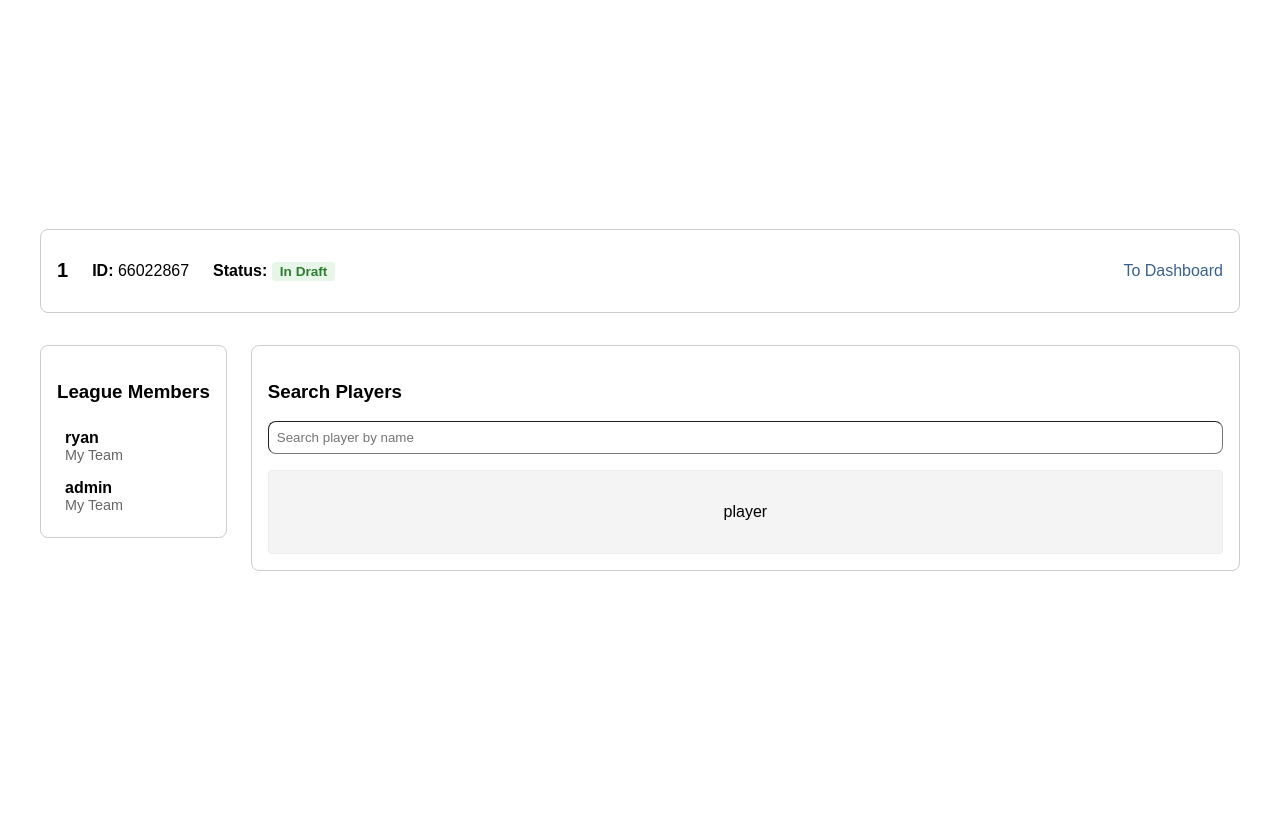
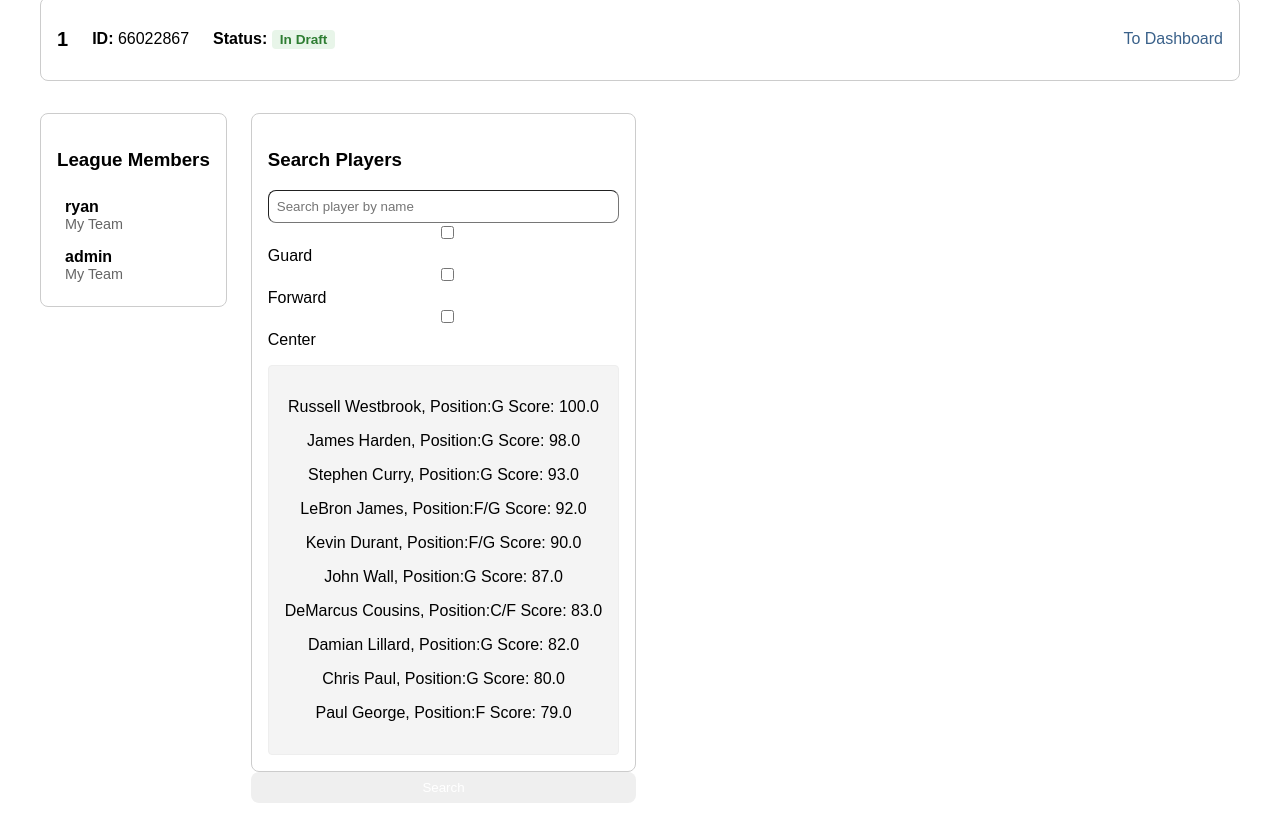
Before and after one commit to Bruno7333/CSCB20-Project, a Flask app: page /league/66022867 in a window 1280 px wide. Before the commit the page ends 571 px from the top, so only its background shows below. Run offline with Flask 3, Linux system fonts and the light colour scheme; a user stored in the database is signed in; data comes from the database, SQL or seed files in the repository; both versions use the stored data as it was after the commit.

Commit message:
Added player search feature

```diff
--- a/app.py
+++ b/app.py
@@ -51,12 +51,33 @@
         (league_id,)
         )
     members = cursor.fetchall()
+
+    search = request.args.get('search', '')
+    positions = request.args.getlist('position')
+
+    query = "SELECT * FROM NBAPlayer WHERE playerName Like ?"
+    search_parameter = '%' + search + '%'
+    params = [search_parameter]
+
+    if positions:
+        position_clauses = "position LIKE ?"
+        params.append('%' + positions[0] + '%')
+        for p in positions[1:]:
+            position_clauses += "Or position LIKE ?"
+            params.append('%' + p + '%')
+        query += " AND (" + position_clauses + ")"
+
+    query += "ORDER BY prevPlayerScore DESC"
+
+    cursor.execute(query, params)
+    player_list = cursor.fetchall()[:10]  #get top 10 results should sort by player avg before getting top 10
+
     conn.close()
 
     if league_data is None:
         return redirect(url_for('dashboard'))
 
-    return render_template("league.html", league=league_data, members=members)
+    return render_template("league.html", league=league_data, members=members, player_list=player_list)
 
 @app.route("/start_league/<int:league_id>", methods=['POST'])
 def start_league(league_id):
--- a/templates/league.html
+++ b/templates/league.html
@@ -45,16 +45,26 @@
             </div>
 
             <!-- player search -->
+            <form method="GET" action="{{url_for('league', league_id=league.id)}}">
             <div class="player-search-section">
                 <h3>Search Players</h3>
-                <input type="text" id="playerSearch" class="player-search-input" placeholder="Search player by name">
+                <input type="text" id="playerSearch" class="player-search-input" placeholder="Search player by name" name="search">
+                <div class="choose-position">
+                    <label><input type="checkbox" name="position" value="G"> Guard</label>
+                    <label><input type="checkbox" name="position" value="F"> Forward</label>
+                    <label><input type="checkbox" name="position" value="C"> Center</label>
+                </div>
 
                 <div class="player-grid"> <!-- fill in ltr-->
                     <div class="player-card">
-                        <p>player</p>
+                        {% for player in player_list %}
+                        <p>{{player.playerName}}, Position:{{player.position}} Score: {{player.prevPlayerScore}}</p>
+                        {% endfor %}
                     </div>
                 </div>
             </div>
+            <button type="submit">Search</button>
+            </form>
         </div>
     </div>
 </body>
```
Also changed, not shown: SQLite/nba.db.
